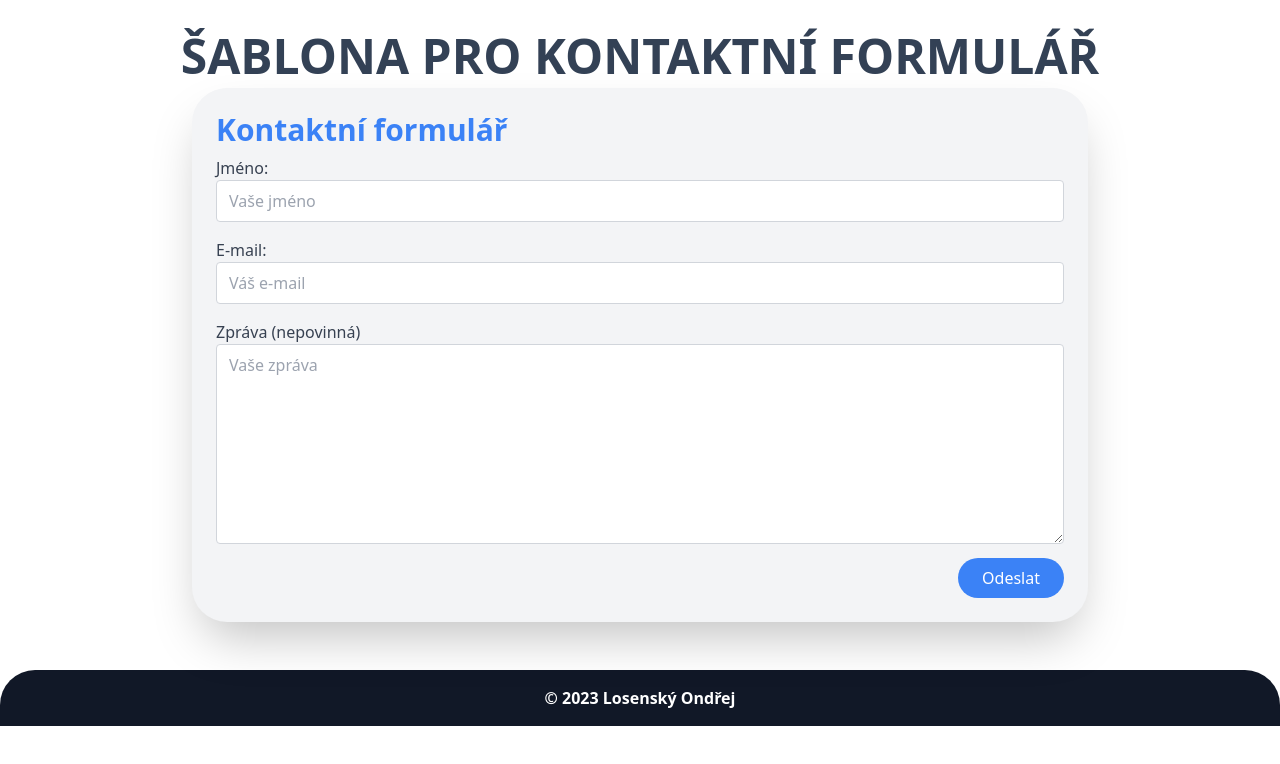
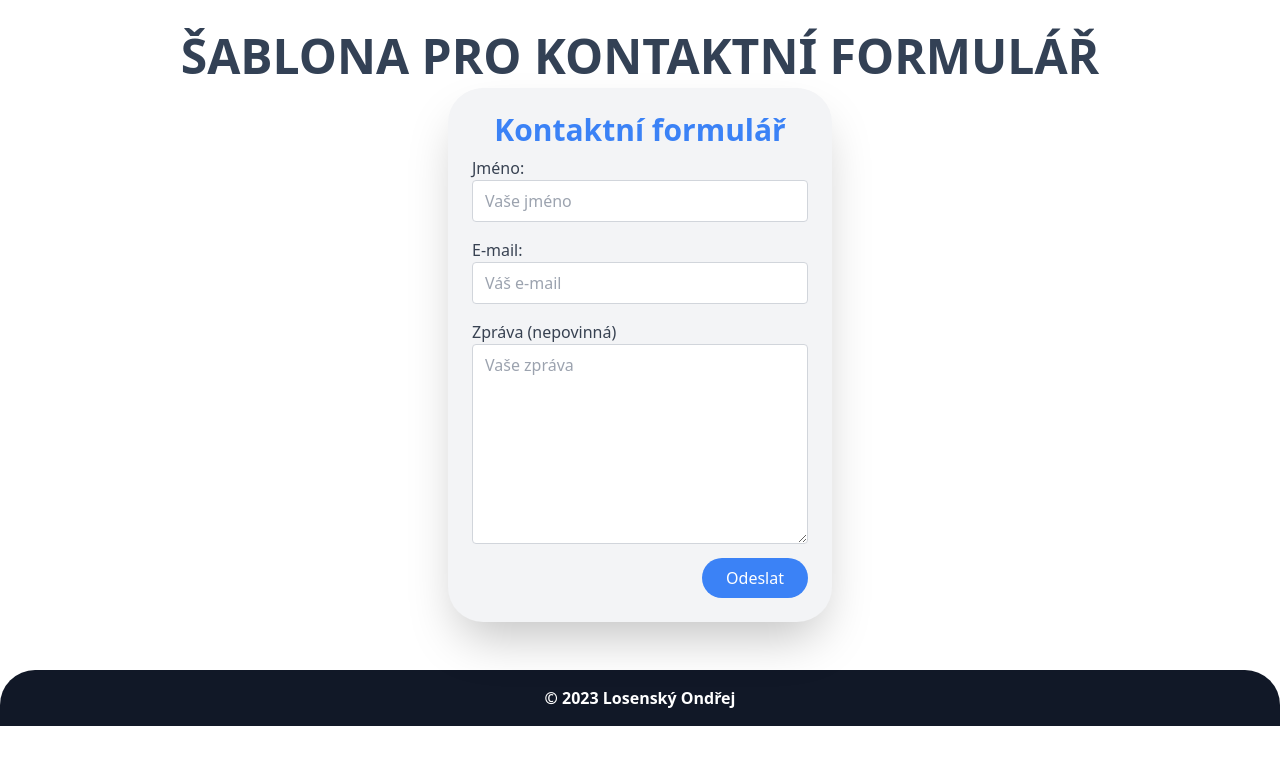
Before and after one commit to OndrejLosensky/email-contact-form, a React (Create React App) app in the folder client/: page / in a window 1280 px wide. Shown: the top 764 px of the page. Built offline with nearby package versions, Linux system fonts and the light colour scheme.

Commit message:
odstranění scrollbaru

```diff
--- a/client/src/components/Contact Form/ContactTest.js
+++ b/client/src/components/Contact Form/ContactTest.js
@@ -77,11 +77,11 @@ export default class ContactForm extends Component {
 
 
         <div>
-            <h2 className="text-5xl text-slate-700 font-bold text-center mt-8 uppercase "> šablona pro kontaktní formulář</h2>
+            <h2 className="text-5xl text-slate-700 font-bold text-center mt-8 uppercase"> šablona pro kontaktní formulář</h2>
 
                 <div className='flex items-center justify-center'>
-                    <div className='bg-gray-100 p-6 rounded-[35px] shadow-2xl duration-300 w-[70%] h-[80%] mt-2'>
-                        <h1 className="text-3xl text-blue-500 font-semibold mb-2"> Kontaktní formulář</h1>
+                    <div className='bg-gray-100 p-6 rounded-[35px] shadow-2xl duration-300 w-[30%] h-[80%] mt-2'>
+                        <h1 className="text-3xl text-blue-500 font-semibold mb-2 text-center"> Kontaktní formulář</h1>
 
                         <form onSubmit={this.formSubmit}>
                             <div>
--- a/client/src/index.css
+++ b/client/src/index.css
@@ -1,6 +1,12 @@
 @tailwind base;
 @tailwind components;
 @tailwind utilities;
+
+body {
+    margin: 0;
+    padding: 0;
+    overflow: hidden;
+  }
 
 
 .msg {
```
